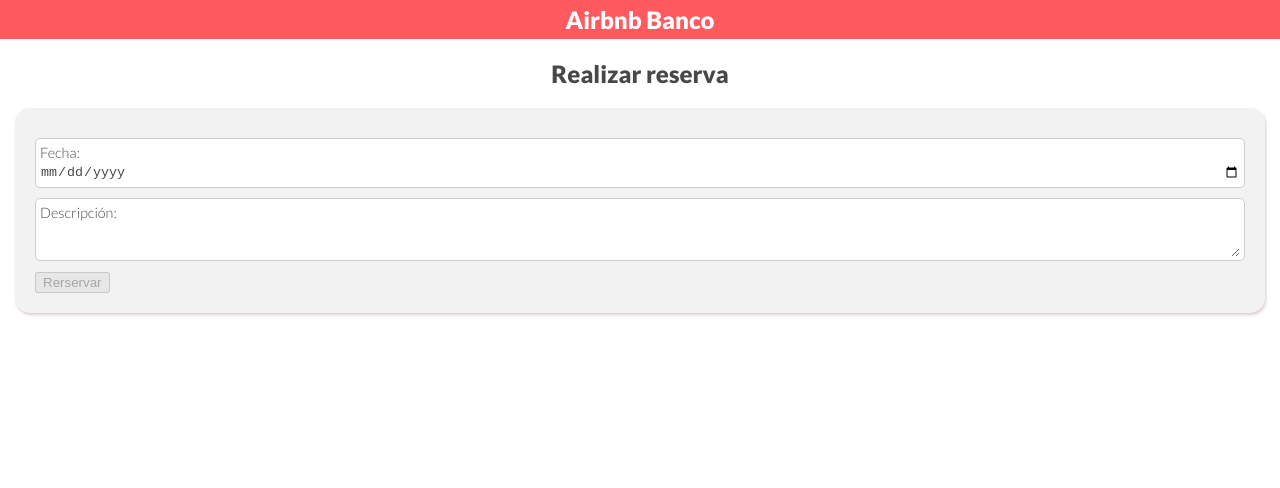
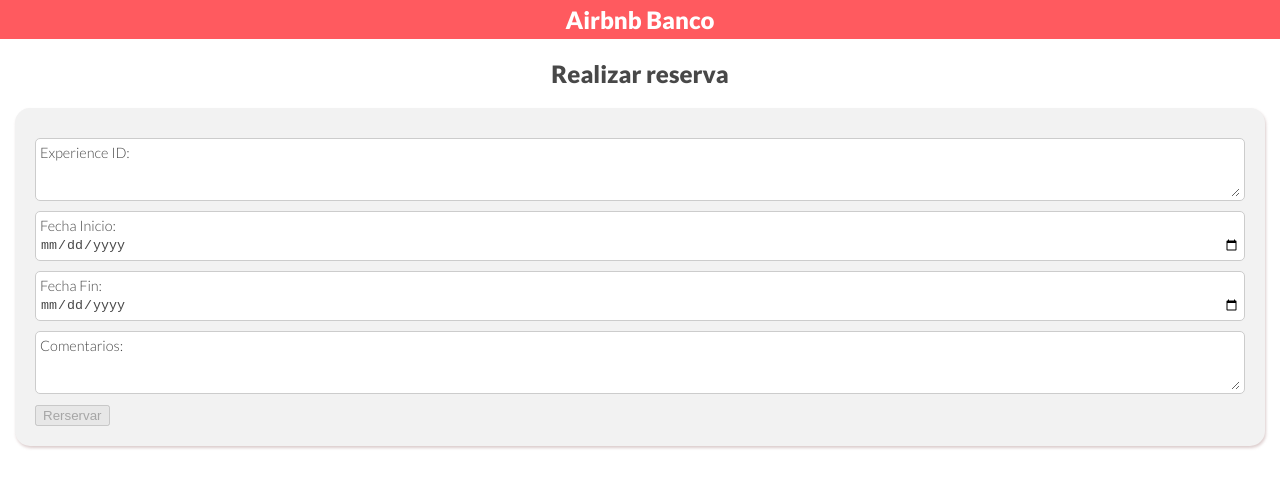
Before and after one commit to jsierra93/clone-airbnb, an Angular app: page /booking in a window 1280 px wide. Shown: the top 488 px of the page. Built offline with nearby package versions, Linux system fonts and the light colour scheme; sample sign-in values are in the browser's storage.

Commit message:
Se agrega interceptor y reserva al servicio de booking

```diff
--- a/src/app/app.module.ts
+++ b/src/app/app.module.ts
@@ -1,6 +1,6 @@
 import { BrowserModule } from '@angular/platform-browser';
 import { NgModule } from '@angular/core';
-import { HttpClientModule } from "@angular/common/http";
+import { HttpClientModule, HTTP_INTERCEPTORS } from "@angular/common/http";
 
 import { AppRoutingModule } from './app-routing.module';
 import { AppComponent } from './app.component';
@@ -12,6 +12,8 @@
 import { SignupModule } from './signup/signup.module';
 import { SigninModule } from './signin/signin.module';
 import { BookingModule } from './booking/booking.module';
+
+import { AuthInterceptorService } from './services/auth/auth-interceptor.service';
 
 @NgModule({
   declarations: [
@@ -28,8 +30,15 @@
     SigninModule,
     BookingModule,
     HttpClientModule,
+
   ],
-  providers: [],
+  providers: [
+    {
+      provide: HTTP_INTERCEPTORS,
+      useClass: AuthInterceptorService,
+      multi: true
+    }
+  ],
   bootstrap: [AppComponent]
 })
 export class AppModule { }
--- a/src/app/booking/booking.component.ts
+++ b/src/app/booking/booking.component.ts
@@ -1,4 +1,5 @@
 import { Component, OnInit } from '@angular/core';
+import { Router } from '@angular/router';
 
 @Component({
   selector: 'app-booking',
@@ -7,9 +8,16 @@
 })
 export class BookingComponent implements OnInit {
 
-  constructor() { }
+  constructor(private router: Router) { }
 
   ngOnInit(): void {
+    if (localStorage.getItem('token') !== null ){
+      console.log('Token LocalStorage: '+localStorage.getItem('token'));
+    }else{
+      this.router.navigate(['/signin']);
+    }
   }
 
+
+
 }
--- a/src/app/booking/components/form-booking/form-booking.component.html
+++ b/src/app/booking/components/form-booking/form-booking.component.html
@@ -1,15 +1,25 @@
 <section>
     <form [formGroup]="formGroupBooking" class="form">
         <div class="control-form">
-            <label>Fecha:</label>
-            <input formControlName="date" type="date" name="date">
+            <label>Experience ID:</label>
+            <textarea formControlName="experience_id" name="experience_id"></textarea>
         </div>
-        <span class="error"> {{ getError('date') }} </span>
+        <span class="error"> {{ getError('experience_id') }} </span>
         <div class="control-form">
-            <label>Descripción:</label>
-            <textarea formControlName="description" name="description"></textarea>
+            <label>Fecha Inicio:</label>
+            <input formControlName="booking_date_start" type="date" name="booking_date_start">
         </div>
-        <span class="error"> {{ getError('description') }} </span>
+        <span class="error"> {{ getError('booking_date_start') }} </span>
+        <div class="control-form">
+            <label>Fecha Fin:</label>
+            <input formControlName="booking_date_end" type="date" name="booking_date_end">
+        </div>
+        <span class="error"> {{ getError('booking_date_end') }} </span>
+        <div class="control-form">
+            <label>Comentarios:</label>
+            <textarea formControlName="comments" name="comments"></textarea>
+        </div>
+        <span class="error"> {{ getError('comments') }} </span>
         <button (click)="booking()" [disabled]="formGroupBooking.invalid">Rerservar</button>
     </form>
 </section>
--- a/src/app/booking/components/form-booking/form-booking.component.ts
+++ b/src/app/booking/components/form-booking/form-booking.component.ts
@@ -1,5 +1,7 @@
 import { Component, OnInit } from '@angular/core';
 import { AbstractControl, FormBuilder, FormGroup, Validators } from '@angular/forms';
+import { BookingService } from 'src/app/services/booking/booking.service';
+import { IReserve } from 'src/app/shared/models/reserveRequest.model';
 
 @Component({
   selector: 'app-form-booking',
@@ -9,8 +11,11 @@
 export class FormBookingComponent implements OnInit {
 
   public formGroupBooking: FormGroup;
+  private dataReserve : IReserve;
 
-  constructor(private formBuilder: FormBuilder) { }
+  constructor(private formBuilder: FormBuilder,
+    private bookingService: BookingService
+    ) { }
 
   ngOnInit(): void {
     this.formBookingInit();
@@ -18,14 +23,30 @@
 
   private formBookingInit():void {
     this.formGroupBooking = this.formBuilder.group({
-      date: ['', [Validators.required, this.validateDate]],
-      description: ['', Validators.required]
+      booking_date_start: ['', [Validators.required, this.validateDate]],
+      booking_date_end: ['', [Validators.required, this.validateDate]],
+      experience_id:['', Validators.required],
+      comments: ['', Validators.required]
     });
   }
 
   public booking(): void {
     const data = this.formGroupBooking.value;
-    console.log('Informacion de reserva ', data);
+    this.dataReserve = this.formGroupBooking.value;
+    console.log('Informacion de reserva ', this.dataReserve);
+    this.bookingService.reserve(this.dataReserve).subscribe(
+      response => {
+        if (response.status == 1) {
+          console.log(response);
+           //this.router.navigate(['/home']);
+          // localStorage.setItem('token', response.token);
+        }else{
+          console.log('Reserva Fallida');
+          //this.responseLogin = 'Usuario/Clave incorrecta'
+        }
+      }
+    );
+
   }
 
   public validateDate(control: AbstractControl){
--- /dev/null
+++ b/src/app/services/auth/auth-interceptor.service.ts
@@ -0,0 +1,37 @@
+import { HttpErrorResponse, HttpEvent, HttpHandler, HttpInterceptor, HttpRequest } from '@angular/common/http';
+import { Injectable } from '@angular/core';
+import { Router } from '@angular/router';
+import { Observable, throwError } from 'rxjs';
+import { catchError } from 'rxjs/operators';
+
+
+@Injectable({
+  providedIn: 'root'
+})
+
+export class AuthInterceptorService implements HttpInterceptor{
+
+  constructor(private router:Router) { }
+
+  intercept(req: HttpRequest<any>, next: HttpHandler): Observable<HttpEvent<any>> {
+    const token: string = localStorage.getItem('token');
+
+    let request = req;
+
+    if (token) {
+      request = req.clone({
+        setHeaders: {
+          authorization: `Bearer ${ token }`
+        }
+      });
+    }
+    return next.handle(request).pipe(
+      catchError((err: HttpErrorResponse) => {
+        if ( err.status === 401){
+          this.router.navigateByUrl('/signin');
+        }
+        return throwError( err );
+      })
+    );
+  }
+}
--- /dev/null
+++ b/src/app/services/booking/booking.service.ts
@@ -0,0 +1,28 @@
+import { HttpClient, HttpErrorResponse } from '@angular/common/http';
+import { Injectable } from '@angular/core';
+import { IReserve } from 'src/app/shared/models/reserveRequest.model';
+import { IReserveResponse } from 'src/app/shared/models/reserveResponse.model';
+import { environment } from 'src/environments/environment';
+import { Observable, throwError } from "rxjs";
+import { catchError, retry } from 'rxjs/operators';
+
+
+@Injectable({
+  providedIn: 'root'
+})
+export class BookingService {
+
+  constructor(private httpsClient: HttpClient) { }
+
+  private handlerError(error: HttpErrorResponse) {
+    console.error('Http error', error);
+    return throwError('Error llamando api ' + error.message);
+  }
+
+  public reserve(dataReserve: IReserve): Observable<IReserveResponse> {
+    const url = `${environment.urlBase}/booking`;
+    return this.httpsClient.post<IReserveResponse>(url, dataReserve).pipe(
+      retry(2), catchError(this.handlerError)
+    );
+  }
+}
```
Also changed, not shown: src/app/shared/models/reserveRequest.model.ts (added, +33 -0 lines), src/app/shared/models/reserveResponse.model.ts (added, +22 -0 lines), 2 other files (tests, documents, lock files or other folders).
